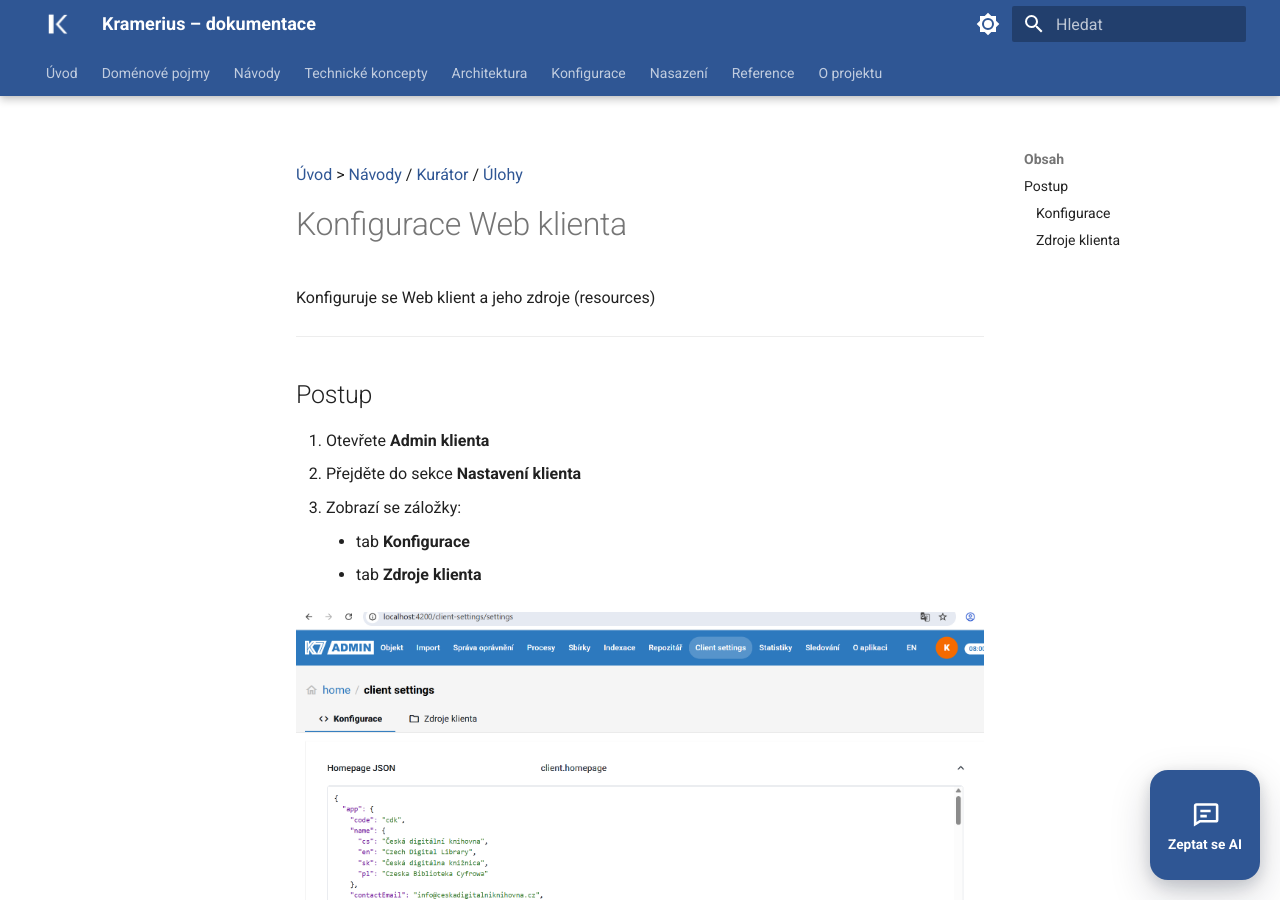
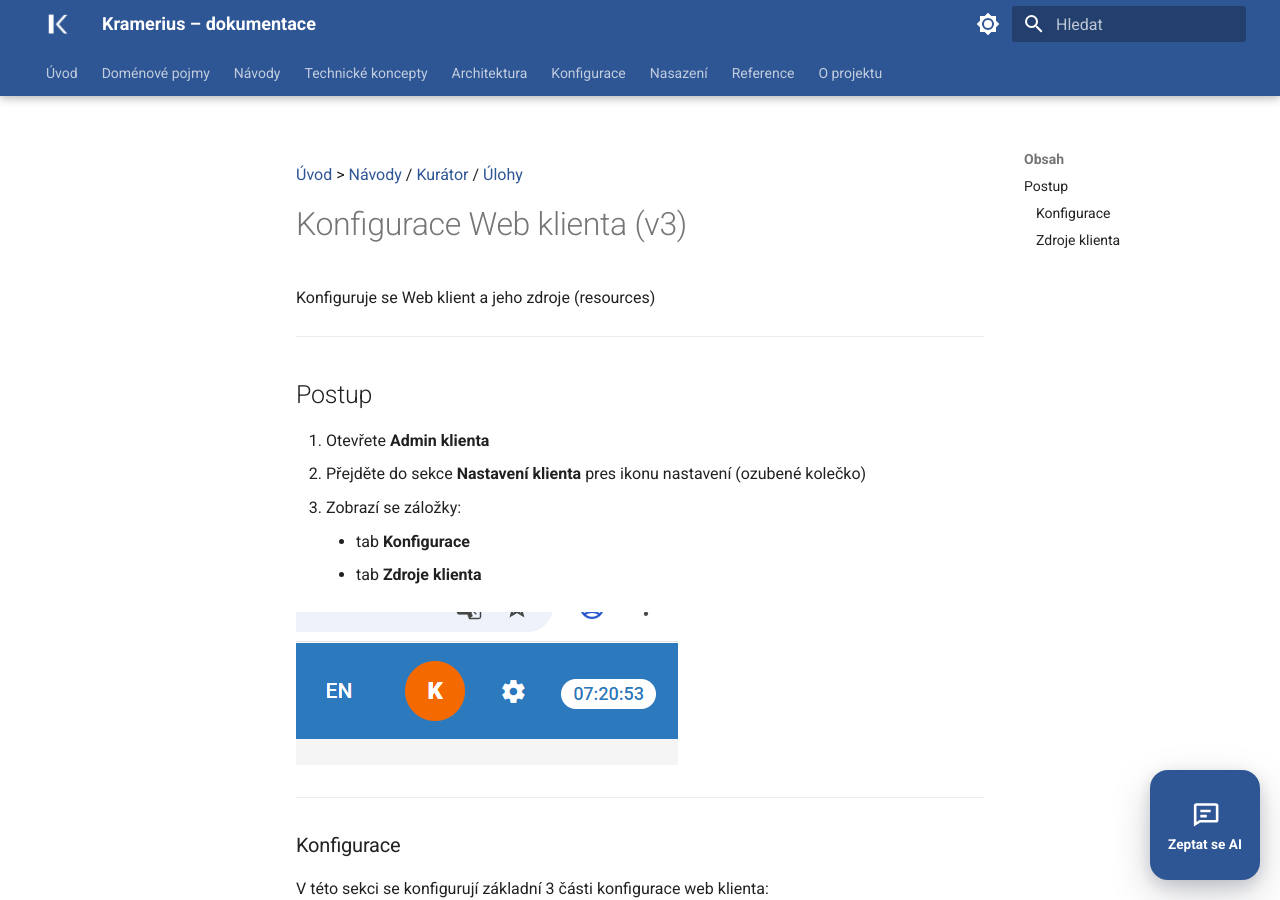
Before and after one commit to ceskaexpedice/kramerius-docs, an MkDocs documentation site: the page built from docs/guides/curator/tasks/ui-config.md, in a window 1280 px wide and 900 px high. Built offline with MkDocs 1.6.1 and Material for MkDocs 9.7.7, drawn with Linux system fonts in a browser that asks for light colours; some web fonts are replaced.

Commit message:
novinky verze 7.2.2

```diff
--- a/docs/guides/curator/tasks/ui-config.md
+++ b/docs/guides/curator/tasks/ui-config.md
@@ -1,6 +1,6 @@
 [Úvod](../../../index.md) > [Návody](../../../guides/index.md) / [Kurátor](../../curator/index.md) / [Úlohy](index.md)
 
-# Konfigurace Web klienta
+# Konfigurace Web klienta (v3)
 
 Konfiguruje se Web klient a jeho zdroje (resources)
 
@@ -9,7 +9,7 @@
 ## Postup
 
 1. Otevřete **Admin klienta**
-2. Přejděte do sekce **Nastavení klienta**
+2. Přejděte do sekce **Nastavení klienta** pres ikonu nastavení (ozubené kolečko)
 3. Zobrazí se záložky:
     - tab **Konfigurace**
     - tab **Zdroje klienta**
```
Also changed, not shown: docs/configuration/client/index.md (+1 -1 lines), docs/guides/curator/tasks/assets/uic1.png, docs/guides/curator/tasks/assets/uic2.png, docs/guides/curator/tasks/assets/uic3.png, docs/guides/curator/tasks/assets/uic4.png.
